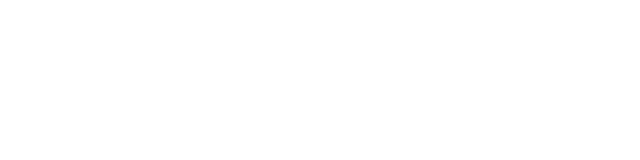
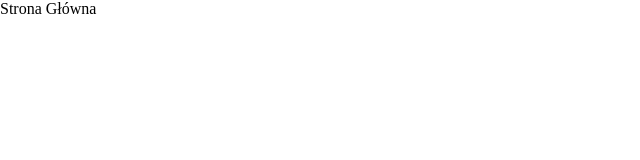
Before and after one commit to realJJordan/DiceShop, a React (Vite) app: page / in a window 1280 px wide. Shown: the top 160 px of the page, without its empty margins (0-640 px from the left). Built offline with nearby package versions, Linux system fonts and the light colour scheme.

Commit message:
added router

```diff
--- a/package.json
+++ b/package.json
@@ -12,6 +12,7 @@
   "dependencies": {
     "react": "^18.2.0",
     "react-dom": "^18.2.0",
+    "react-router-dom": "^6.11.2",
     "sass": "^1.62.1"
   },
   "devDependencies": {
--- a/src/App.tsx
+++ /dev/null
@@ -1,13 +0,0 @@
-import { useState } from 'react'
-
-function App() {
-  const [count, setCount] = useState(0)
-
-  return (
-    <>
-
-    </>
-  )
-}
-
-export default App
--- a/src/main.tsx
+++ b/src/main.tsx
@@ -1,10 +1,23 @@
 import React from 'react'
 import ReactDOM from 'react-dom/client'
-import App from './App.tsx'
 import "./styles/main.scss"
+import { RouterProvider, createBrowserRouter } from 'react-router-dom'
+import MainPage from './pages/MainPage';
+import ErrorPage from './pages/ErrorPage';
+
+const router = createBrowserRouter([
+  {
+    path: "/",
+    element: <MainPage />,
+  },
+  {
+    path: "*",
+    element: <ErrorPage />,
+  }
+]);
 
 ReactDOM.createRoot(document.getElementById('root') as HTMLElement).render(
   <React.StrictMode>
-    <App />
+    <RouterProvider router={router} />
   </React.StrictMode>,
 )
--- /dev/null
+++ b/src/pages/ErrorPage.tsx
@@ -0,0 +1,12 @@
+const ErrorPage = () => {
+
+    return <ErrorPageLayout />
+}
+
+const ErrorPageLayout = () => (
+    <div>
+        Bład
+    </div>
+)
+
+export default ErrorPage
--- /dev/null
+++ b/src/pages/MainPage.tsx
@@ -0,0 +1,12 @@
+const MainPage = () => {
+
+    return <MainPageLayout />
+}
+
+const MainPageLayout = () => (
+    <div>
+        Strona Główna
+    </div>
+)
+
+export default MainPage
```
Also changed, not shown: 1 other file (tests, documents, lock files or other folders).
